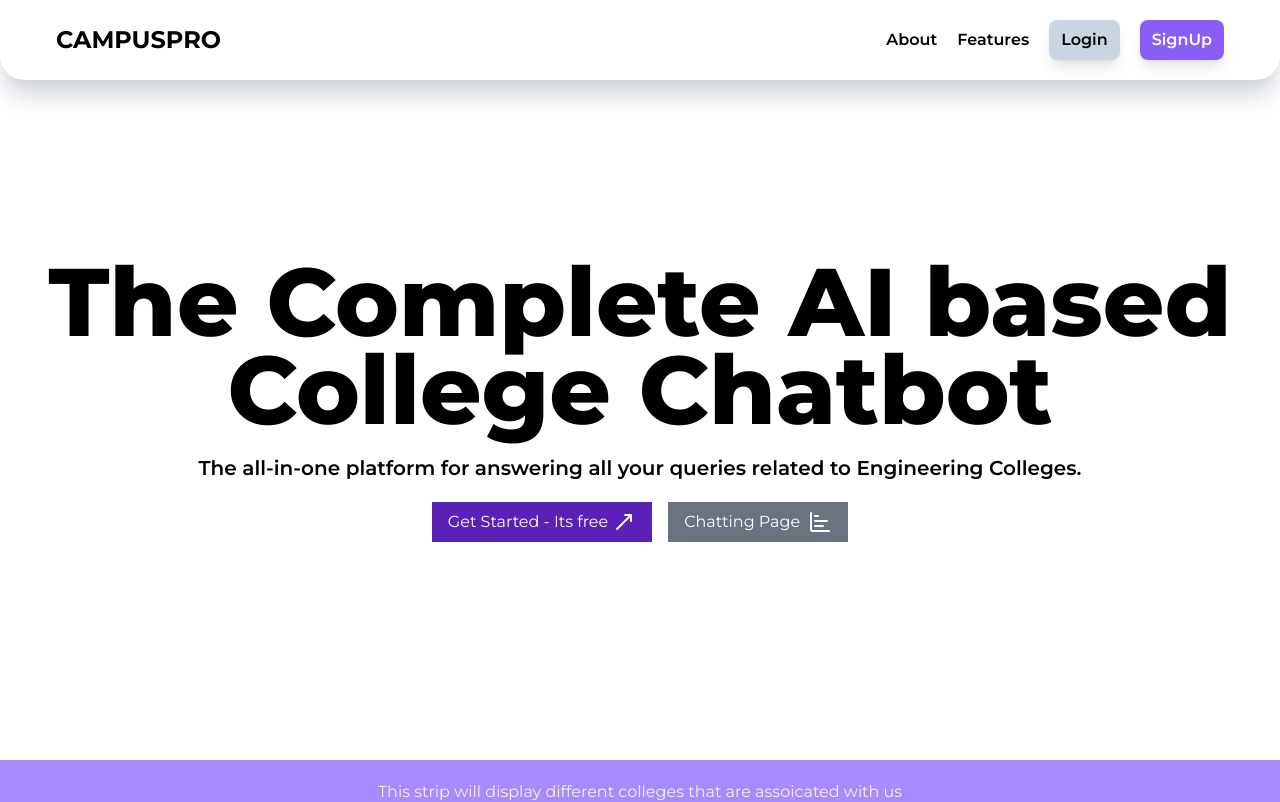
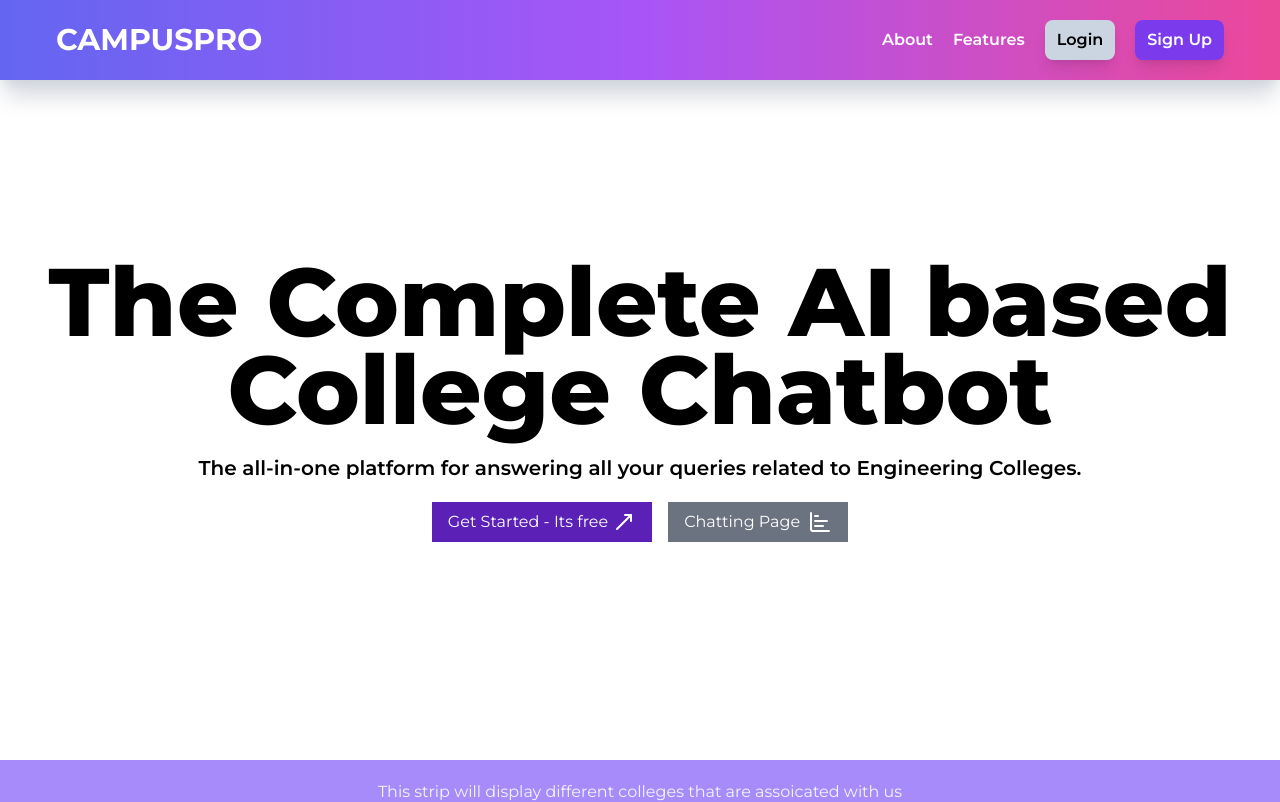
Before and after one commit to NilanchalaPanda/campusPro, a Next.js app: page / in a window 1280 px wide. Shown: the top 802 px of the page. Built offline with nearby package versions, Linux system fonts and the light colour scheme.

Commit message:
Edited navbar

```diff
--- a/app/components/Navbar.jsx
+++ b/app/components/Navbar.jsx
@@ -2,20 +2,26 @@ import Link from 'next/link'
 
 function Navbar() {
   return (
-    <div className='flex w-full items-center justify-between rounded-b-3xl px-14 py-5 shadow-xl shadow-gray-300'>
+    <div className='flex w-full items-center justify-between bg-gradient-to-r from-indigo-500 via-purple-500 to-pink-500 px-14 py-5 shadow-xl shadow-gray-300'>
       {/* LOGO */}
-      <p className='text-2xl font-bold'>CAMPUSPRO</p>
+      <p className='text-3xl font-bold text-white hover:text-yellow-300 transition-all duration-300 ease-in-out cursor-pointer'>
+        CAMPUSPRO
+      </p>
 
       {/* LINKS */}
       <div className='hidden md:block'>
         <ul className='flex items-center justify-center gap-x-5 font-semibold'>
-          <li>About</li>
-          <li>Features</li>
-          <li className='rounded-lg bg-slate-300 px-3 py-2 shadow-lg hover:cursor-pointer'>
+          <li className='text-white hover:text-yellow-300 transition-colors duration-300 ease-in-out cursor-pointer'>
+            About
+          </li>
+          <li className='text-white hover:text-yellow-300 transition-colors duration-300 ease-in-out cursor-pointer'>
+            Features
+          </li>
+          <li className='rounded-lg bg-slate-300 px-3 py-2 shadow-lg hover:cursor-pointer hover:bg-slate-400 transition-all duration-300 ease-in-out'>
             <Link href='/login'>Login</Link>
           </li>
-          <li className='rounded-lg bg-violet-500 px-3 py-2 text-white shadow-lg hover:cursor-pointer'>
-            <Link href='/signup'>SignUp</Link>
+          <li className='rounded-lg bg-violet-600 px-3 py-2 text-white shadow-lg hover:cursor-pointer hover:bg-violet-700 transition-all duration-300 ease-in-out'>
+            <Link href='/signup'>Sign Up</Link>
           </li>
         </ul>
       </div>
```
